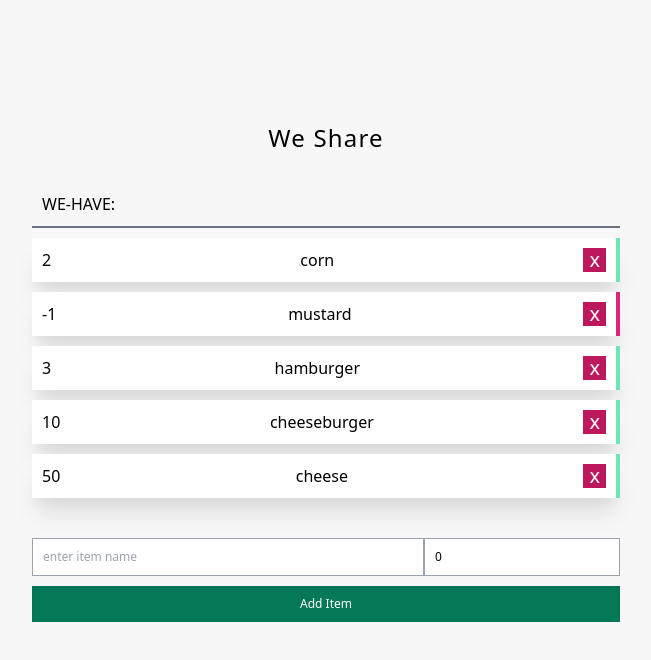
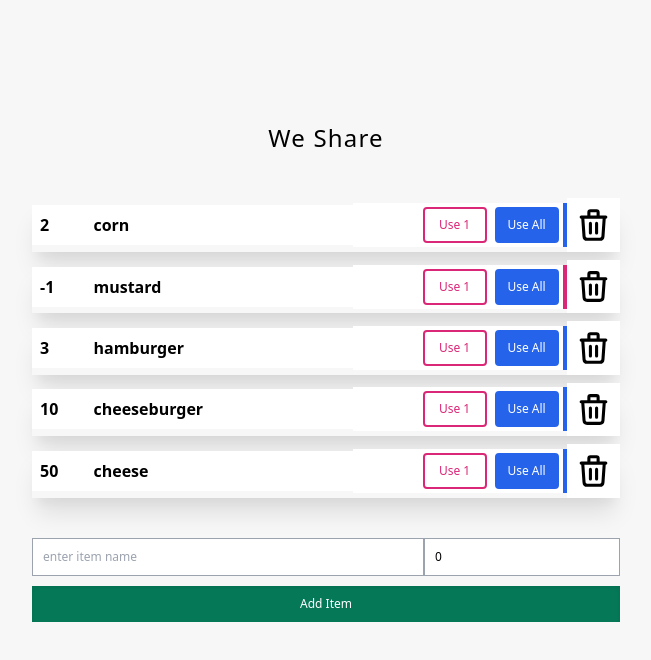
Before and after one commit to kellikells/we-share, a Next.js app: page / in a window 1280 px wide. Shown: the top 660 px of the page, without its empty margins (314-965 px from the left). Built offline with nearby package versions, Linux system fonts and the light colour scheme.

Commit message:
changed style for ./components/item.js

```diff
--- a/components/Item.js
+++ b/components/Item.js
@@ -7,15 +7,35 @@ export const Item = ({ item }) => {
     // ternary operator to determine item color (have or don't have)
     // const sign = item.itemQuantity <= 0 ? '-' : '+';
 
+
     return (
-        <>
-            <li className={item.itemQuantity <= 0 ? 'negative' : 'positive'}>
+        <div className='list-item'>
 
-                <span className='item-quantity'> {item.itemQuantity} </span>
-                <span className='item-name'> {item.itemName} </span>
-                   <button onClick={() => deleteItem(item.id)} className='delete-btn'>x</button>
-            </li>
 
-        </>
-    )
+            <div className='list-grid'>
+
+                {/* quantity */}
+                <div className='item-qty'>{item.itemQuantity}</div>
+
+                {/* item name */}
+                <div className='item-name'>{item.itemName}</div>
+
+                {/* buttons */}
+                <div className={item.itemQuantity <= 0 ? 'item-btn-group-negative' : 'item-btn-group-positive'} >
+
+                    <button className='btn-use-one'>Use 1</button>
+
+                    <button className='btn-use-all'>Use All</button>
+
+                </div>
+
+                {/* trash button */}
+                <button onClick={() => deleteItem(item.id)} className='col-span-1  bg-white p-2 font-thin'>
+                    <img src='/trash.svg' alt='delete item' />
+                </button>
+
+            </div>
+        </div>
+
+    );
 }
--- a/components/ItemList.js
+++ b/components/ItemList.js
@@ -14,15 +14,15 @@ export const ItemList = () => {
 
     return (
         <>
-            <div className='section-title'>We-Have:</div>
+            {/* <div className='section-title'>We-Have:</div> */}
 
-            <ul className='list'>
+            <div className='list'>
                 {/* MAPPING through items: */}
                 {items.map(item => (
                     <Item key={item.id} item={item}/>
                 ))}
 
-            </ul>
+            </div>
         </>
 
     );
--- /dev/null
+++ b/components/OldItem.js
@@ -0,0 +1,21 @@
+import React, { useContext } from 'react';
+import { GlobalContext } from '../context/GlobalState';
+
+export const Item = ({ item }) => {
+    const { deleteItem } = useContext(GlobalContext);
+
+    // ternary operator to determine item color (have or don't have)
+    // const sign = item.itemQuantity <= 0 ? '-' : '+';
+
+    return (
+        <>
+            <li className={item.itemQuantity <= 0 ? 'negative' : 'positive'}>
+
+                <span className='item-quantity'> {item.itemQuantity} </span>
+                <span className='item-name'> {item.itemName} </span>
+                <button onClick={() => deleteItem(item.id)} className='delete-btn'>x</button>
+            </li>
+
+        </>
+    )
+}
--- a/styles/index.css
+++ b/styles/index.css
@@ -32,26 +32,64 @@ body {
 
      /* ---------- ITEMS ---------- */
      .list {
-          @apply list-none p-0 mb-10;
+          @apply list-none p-0 mt-11 mb-10;
      }
 
-     .list li {
-          @apply bg-white shadow-xl text-black flex justify-between relative p-2.5 my-2.5 mx-0;
+     .list-item {
+          @apply flex items-center justify-center text-base font-bold my-2 md:shadow-xl;
      }
 
-     .list li.positive {
-          @apply border-r-4 border-solid border-green-300;
+     .list-grid {
+          @apply grid grid-cols-11 items-center w-full;
      }
 
-     .list li.negative {
-          @apply border-r-4 border-solid border-pink-600;
+     /* .list-grid-positive {
+          @apply grid grid-cols-11 items-center w-full border-r-4 border-solid border-green-300;
      }
+
+     .list-grid-negative {
+          @apply grid grid-cols-11 items-center w-full border-r-4 border-solid border-pink-600;
+     } */
+
+     .item-qty {
+          @apply col-span-1 bg-white p-2;
+     }
+
+     .item-name {
+          @apply col-span-5 bg-white p-2;
+     }
+     /* -------------------------------- */
+     .item-btn-group-positive {
+          @apply col-span-4 bg-white p-1 flex justify-end items-center space-x-2 text-xs border-r-4 border-solid border-blue-600;
+     }
+
+     .item-btn-group-negative {
+          @apply col-span-4 bg-white p-1 flex justify-end items-center space-x-2 text-xs  border-r-4 border-solid border-pink-600 font-extrabold;
+     }
+
+     /* -------------------------------- */
+     .btn-use-all {
+          @apply rounded p-2 w-16 text-white border-2 border-solid border-blue-600 bg-blue-600;
+     }
+
+     .btn-use-one {
+          @apply rounded p-2 w-16 text-pink-600 border-2 border-solid border-pink-600;
+     }
+     /* .btn-use-one {
+          @apply rounded p-2 w-16 text-white border-2 border-solid border-yellow-600 bg-yellow-600;
+     }
+
+     .btn-use-all {
+          @apply rounded p-2 w-16 text-blue-600 border-2 border-solid border-blue-600;
+     } */
+
+
+     /* -------------------------------- */
+
 
      .delete-btn {
           @apply bg-pink-700 border-0 text-white text-xl leading-5 py-0.5 px-1.5 top-full left-0;
      }
-
-
 
      /* ---------- FORM ---------- */
 
```
Also changed, not shown: public/trash.svg (added), react-we-share-notes.txt, 1 other file (tests, documents, lock files or other folders).
